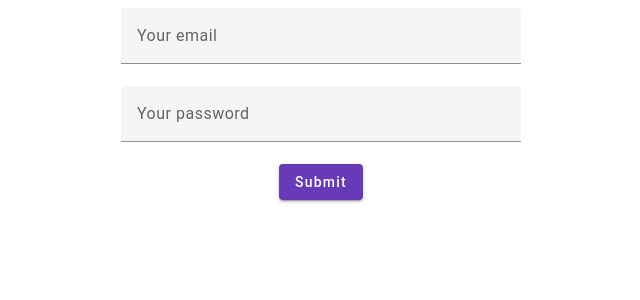
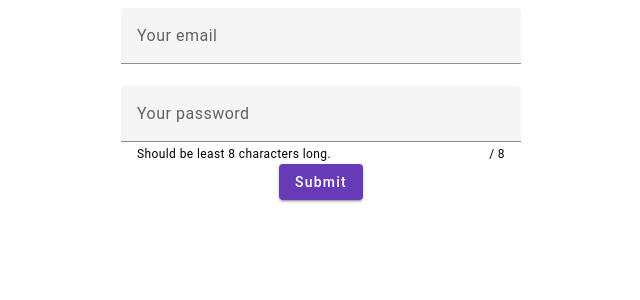
Before and after one commit to VHIzq/fitness-tracker, an Angular app: page /signup in a window 1280 px wide. Shown: the top 300 px of the page, without its empty margins (319-959 px from the left). Built offline with nearby package versions, Linux system fonts and the light colour scheme.

Commit message:
add form validation

```diff
--- a/src/app/auth/signup/signup.component.html
+++ b/src/app/auth/signup/signup.component.html
@@ -1,6 +1,12 @@
 <section class="signup-form">
-  <form fxLayout="column" fxLayoutAlign="center center" #form="ngForm" (ngSubmit)="onSubmit(form)">
-    <mat-form-field>
+  <form
+    fxLayout="column"
+    fxLayoutAlign="center center"
+    #form="ngForm"
+    (ngSubmit)="onSubmit(form)"
+  >
+    <mat-form-field
+    >
       <input
         matInput
         type="email"
@@ -9,8 +15,14 @@
         placeholder="Your email"
         ngModel
         name="email"
-    /></mat-form-field>
-    <mat-form-field>
+        email
+        required
+    />
+      <mat-error>Set your email</mat-error>
+  </mat-form-field>
+    <mat-form-field
+      hintLabel="Should be least 8 characters long."
+    >
       <input
         matInput
         type="password"
@@ -19,7 +31,12 @@
         placeholder="Your password"
         ngModel
         name="password"
+        password
+        required
+        #passwordInput="ngModel"
       />
+      <mat-hint align="end">{{ passwordInput.value?.legth}} / 8</mat-hint>
+      <mat-error>Set your password</mat-error>
     </mat-form-field>
     <button type="submit" mat-raised-button color="primary">Submit</button>
   </form>
--- a/src/app/auth/signup/signup.component.ts
+++ b/src/app/auth/signup/signup.component.ts
@@ -5,8 +5,7 @@ import { NgForm } from '@angular/forms';
   selector: 'app-signup',
   templateUrl: './signup.component.html',
   styleUrls: ['./signup.component.css']
-})
-export class SignupComponent {
+})export class SignupComponent {
 
   onSubmit(form: NgForm) {
     console.log(form.value);
```
